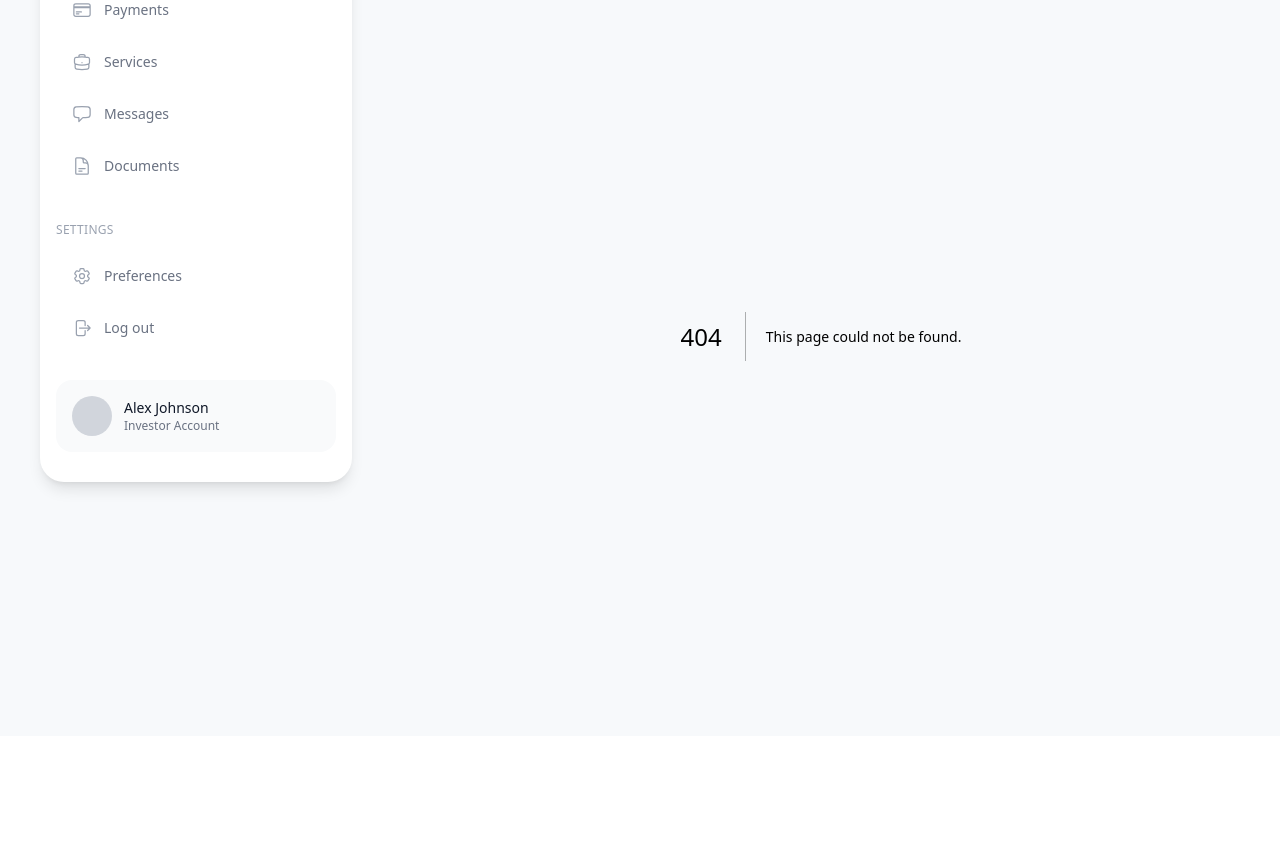
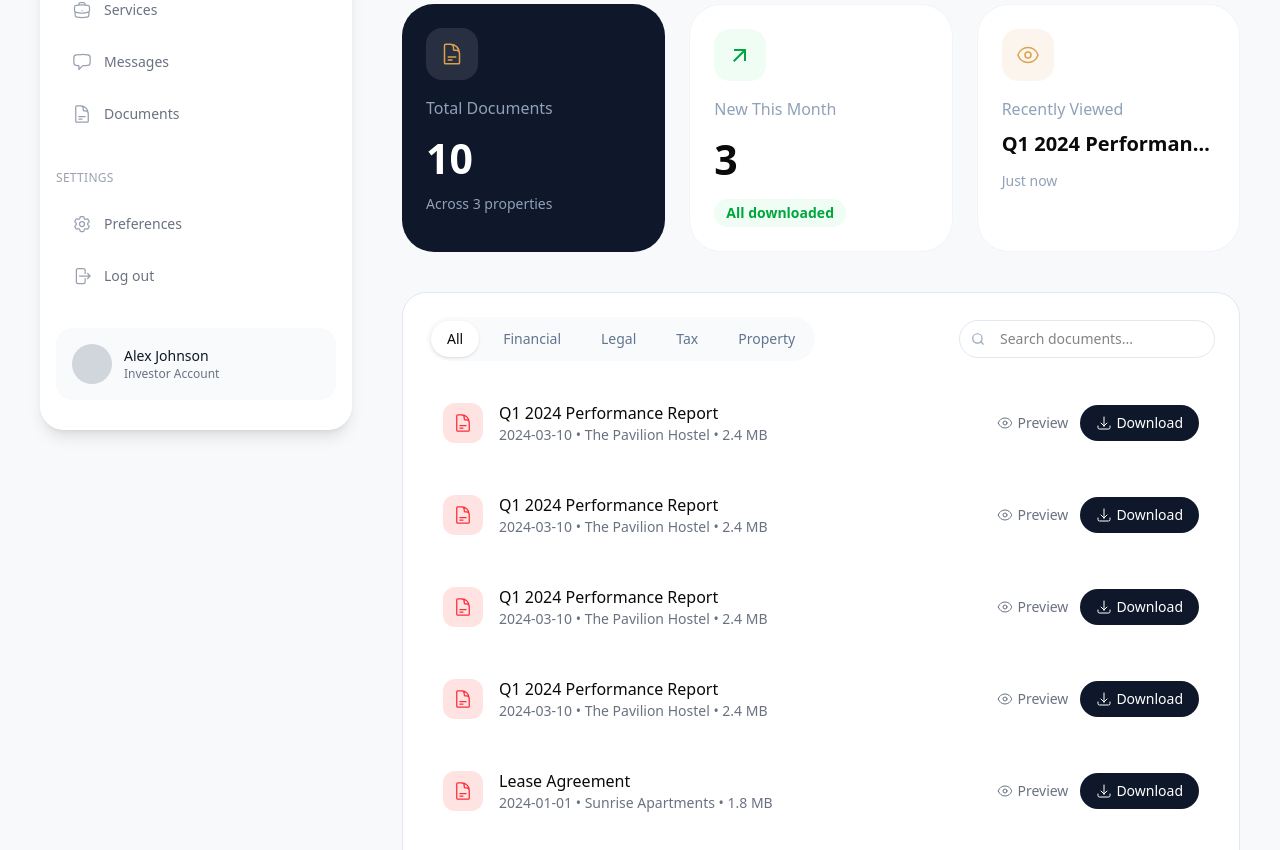
Before and after one commit to Chrismiweb/Hinansho-Client-Portal-Frontend, a Next.js app: page /tenant/documents in a window 1280 px wide. Before the commit this address had no page. Shown: the part 230-1080 px from the top of the page. Before the commit the page ends 966 px from the top, so only its background shows below. Built offline with nearby package versions, Linux system fonts and the light colour scheme.

Commit message:
document page done

```diff
--- /dev/null
+++ b/src/app/tenant/documents/page.jsx
@@ -0,0 +1,12 @@
+import DocumentsPage from '@/components/tenant/documents/DocumentsPage'
+import React from 'react'
+
+function page() {
+  return (
+    <div>
+        <DocumentsPage/>
+    </div>
+  )
+}
+
+export default page
--- a/src/components/layout/Sidebar.jsx
+++ b/src/components/layout/Sidebar.jsx
@@ -32,7 +32,7 @@ export default function Sidebar() {
     } else if (istenant) {
       return [
         { label: "Overview", href: "/tenant", icon: Squares2X2Icon },
-        { label: "Payments", href: "/tenant/payments", icon: CreditCardIcon },
+        // { label: "Payments", href: "/tenant/payments", icon: CreditCardIcon },
         { label: "Services", href: "/tenant/services", icon: BriefcaseIcon },
         { label: "Messages", href: "/tenant/messages", icon: ChatBubbleLeftIcon },
         { label: "Documents", href: "/tenant/documents", icon: DocumentTextIcon },
--- /dev/null
+++ b/src/components/tenant/documents/DocumentCategories.js
@@ -0,0 +1,111 @@
+export const documentCategories = {
+  Financial: [
+    {
+      id: "fin-1",
+      title: "Q1 2024 Performance Report",
+      date: "2024-03-10",
+      property: "The Pavilion Hostel",
+      size: "2.4 MB",
+    },
+        {
+      id: "fin-2",
+      title: "Q1 2024 Performance Report",
+      date: "2024-03-10",
+      property: "The Pavilion Hostel",
+      size: "2.4 MB",
+    },
+        {
+      id: "fin-3",
+      title: "Q1 2024 Performance Report",
+      date: "2024-03-10",
+      property: "The Pavilion Hostel",
+      size: "2.4 MB",
+    },
+        {
+      id: "fin-4",
+      title: "Q1 2024 Performance Report",
+      date: "2024-03-10",
+      property: "The Pavilion Hostel",
+      size: "2.4 MB",
+    },
+  ],
+
+  Legal: [
+    {
+      id: "legal-1",
+      title: "Lease Agreement",
+      date: "2024-01-01",
+      property: "Sunrise Apartments",
+      size: "1.8 MB",
+    },
+        {
+      id: "legal-2",
+      title: "Lease Agreement",
+      date: "2024-01-01",
+      property: "Sunrise Apartments",
+      size: "1.8 MB",
+    },
+        {
+      id: "legal-3",
+      title: "Lease Agreement",
+      date: "2024-01-01",
+      property: "Sunrise Apartments",
+      size: "1.8 MB",
+    },
+  ],
+
+  Tax: [
+    {
+      id: "tax-1",
+      title: "Annual Tax Filing",
+      date: "2024-02-15",
+      property: "Green Valley Estate",
+      size: "900 KB",
+    },
+        {
+      id: "tax-2",
+      title: "Annual Tax Filing",
+      date: "2024-02-15",
+      property: "Green Valley Estate",
+      size: "900 KB",
+    },
+  ],
+
+  Property: [
+    {
+      id: "prop-1",
+      title: "Property Inspection - Pavilion",
+      date: "2024-03-10",
+      property: "The Pavilion Hostel",
+      size: "12.5 MB",
+    },
+    {
+      id: "prop-2",
+      title: "Construction Update Photos",
+      date: "2024-05-20",
+      property: "Sunrise Apartments",
+      size: "45 MB",
+    },
+        {
+      id: "prop-3",
+      title: "Construction Update Photos",
+      date: "2024-05-20",
+      property: "Sunrise Apartments",
+      size: "45 MB",
+    },
+        {
+      id: "prop-4",
+      title: "Construction Update Photos",
+      date: "2024-05-20",
+      property: "Sunrise Apartments",
+      size: "45 MB",
+    },
+        {
+      id: "prop-5",
+      title: "Construction Update Photos",
+      date: "2024-05-20",
+      property: "Sunrise Apartments",
+      size: "45 MB",
+    },
+  ],
+};
--- /dev/null
+++ b/src/components/tenant/documents/DocumentItem.jsx
@@ -0,0 +1,36 @@
+import {
+  DocumentTextIcon,
+  EyeIcon,
+  ArrowDownTrayIcon,
+} from "@heroicons/react/24/outline";
+
+export default function DocumentItem({ doc }) {
+  return (
+    <div className="flex items-center justify-between p-4 rounded-2xl hover:bg-[#F8FAFC] transition">
+      <div className="flex items-center gap-4">
+        <div className="w-10 h-10 rounded-xl bg-red-100 flex items-center justify-center">
+          <DocumentTextIcon className="w-5 h-5 text-red-500" />
+        </div>
+
+        <div>
+          <p className="font-medium">{doc.title}</p>
+          <p className="text-sm text-gray-500">
+            {doc.date} • {doc.property} • {doc.size}
+          </p>
+        </div>
+      </div>
+
+      <div className="flex items-center gap-3">
+        <button className="text-sm text-gray-500 flex items-center gap-1">
+          <EyeIcon className="w-4 h-4" />
+          Preview
+        </button>
+
+        <button className="bg-[#0F172A] text-white px-4 py-2 rounded-full text-sm flex items-center gap-1">
+          <ArrowDownTrayIcon className="w-4 h-4" />
+          Download
+        </button>
+      </div>
+    </div>
+  );
+}
--- /dev/null
+++ b/src/components/tenant/documents/DocumentsPage.jsx
@@ -0,0 +1,14 @@
+import React from 'react'
+import SectionOne from './SectionOne'
+import SectionTwo from './SectionTwo'
+
+function DocumentsPage() {
+  return (
+        <div className="space-y-10">
+      <SectionOne />
+      <SectionTwo />
+    </div>
+  )
+}
+
+export default DocumentsPage
--- /dev/null
+++ b/src/components/tenant/documents/SectionOne.jsx
@@ -0,0 +1,55 @@
+import {
+  DocumentTextIcon,
+  EyeIcon,
+  ArrowDownTrayIcon,
+} from "@heroicons/react/24/outline";
+import { MdArrowOutward } from "react-icons/md";
+
+export default function SectionOne() {
+  return (
+    <div className="space-y-6">
+      <button className="flex items-center gap-2 bg-[#0F172B] text-white px-5 py-2.5 rounded-full text-[16px]">
+        <ArrowDownTrayIcon className="w-4 h-4" />
+        Download All New
+      </button>
+
+      <div className="grid grid-cols-1 md:grid-cols-3 gap-6">
+        {/* Total Documents */}
+        <div className="bg-[#0F172A] text-white rounded-[32px] p-6">
+          <div className="w-13 h-13 rounded-[16px] bg-[#FFFFFF1A] flex items-center justify-center mb-4">
+            <DocumentTextIcon className="w-6 h-6 text-[#DDA04E]" />
+          </div>
+          <p className="text-[16px] text-[#90A1B9]">Total Documents</p>
+          <h2 className="text-[41px] font-bold mt-2">10</h2>
+          <p className="text-sm text-[#90A1B9] mt-1">
+            Across 3 properties
+          </p>
+        </div>
+
+        {/* New This Month */}
+        <div className="bg-white rounded-[32px] p-6 border border-[#F1F5F9]">
+          <div className="w-13 h-13 rounded-[16px] bg-[#F0FDF4] flex items-center justify-center mb-4">
+            <MdArrowOutward className="w-6 h-6 text-[#00A63E]" />
+          </div>
+          <p className="text-[16px] text-[#90A1B9]">New This Month</p>
+          <h2 className="text-[41px] font-bold mt-2">3</h2>
+          <span className="inline-block mt-2 text-sm px-3 py-1 rounded-full bg-[#F0FDF4] text-[#00A63E] font-bold">
+            All downloaded
+          </span>
+        </div>
+
+        {/* Recently Viewed */}
+        <div className="bg-white rounded-[32px] p-6 border border-[#F1F5F9]">
+          <div className="w-13 h-13 rounded-[16px] bg-[#DDA04E1A] flex items-center justify-center mb-4">
+            <EyeIcon className="w-6 h-6 text-[#DDA04E]" />
+          </div>
+          <p className="text-[16px] text-[#90A1B9]">Recently Viewed</p>
+          <h3 className="font-semibold mt-2 truncate text-[20px]">
+            Q1 2024 Performance...
+          </h3>
+          <p className="text-sm text-[#90A1B9] mt-3">Just now</p>
+        </div>
+      </div>
+    </div>
+  );
+}
--- /dev/null
+++ b/src/components/tenant/documents/SectionTwo.jsx
@@ -0,0 +1,64 @@
+"use client";
+
+import { useState } from "react";
+import DocumentItem from "./DocumentItem";
+import { documentCategories } from "./DocumentCategories";
+import { FiSearch } from "react-icons/fi";
+
+
+const tabs = ["All", "Financial", "Legal", "Tax", "Property"];
+
+export default function SectionTwo() {
+  const [activeTab, setActiveTab] = useState("All");
+
+  const allDocuments = Object.values(documentCategories).flat();
+
+  const documents =
+    activeTab === "All"
+      ? allDocuments
+      : documentCategories[activeTab] || [];
+
+  return (
+    <div className="bg-white rounded-3xl p-6 border border-[#E2E8F0]">
+      {/* Tabs + Search */}
+      <div className="flex flex-col lg:flex-row lg:items-center lg:justify-between gap-4 mb-6">
+        <div className="flex gap-2 bg-[#F8FAFC] p-1 rounded-full">
+          {tabs.map((tab) => (
+            <button
+              key={tab}
+              onClick={() => setActiveTab(tab)}
+              className={`px-4 py-2 text-sm rounded-full transition ${
+                activeTab === tab
+                  ? "bg-white shadow font-medium"
+                  : "text-[#62748E]"
+              }`}
+            >
+              {tab}
+            </button>
+          ))}
+        </div>
+
+            <div className="relative w-full lg:w-64">
+                <FiSearch className="absolute left-3 top-1/2 -translate-y-1/2 text-[#94A3B8] text-sm" />
+                <input
+                    placeholder="Search documents..."
+                    className="w-full border border-[#E2E8F0] rounded-full pl-10 pr-4 py-2 text-sm focus:outline-none"
+                />
+            </div>
+      </div>
+
+      {/* Documents */}
+      <div className="space-y-4">
+        {documents.length > 0 ? (
+          documents.map((doc) => (
+            <DocumentItem key={doc.id} doc={doc} />
+          ))
+        ) : (
+          <p className="text-center text-gray-400 py-10">
+            No documents found.
+          </p>
+        )}
+      </div>
+    </div>
+  );
+}
```
